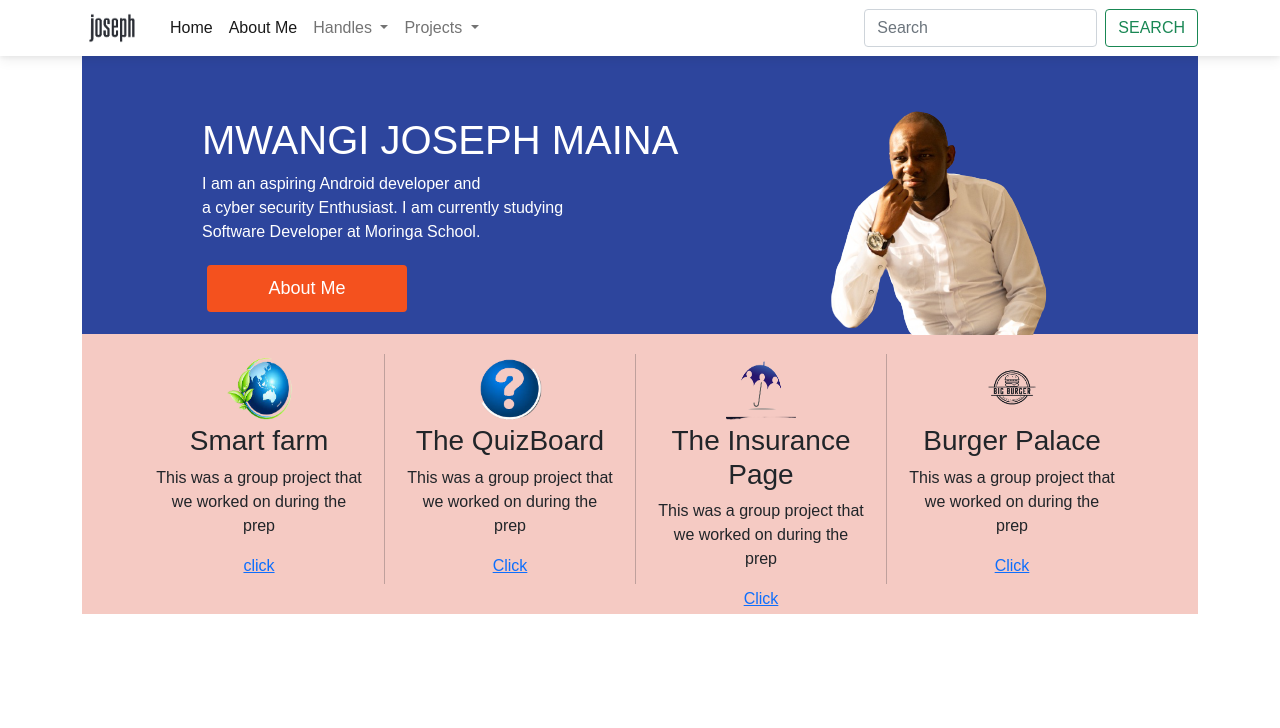
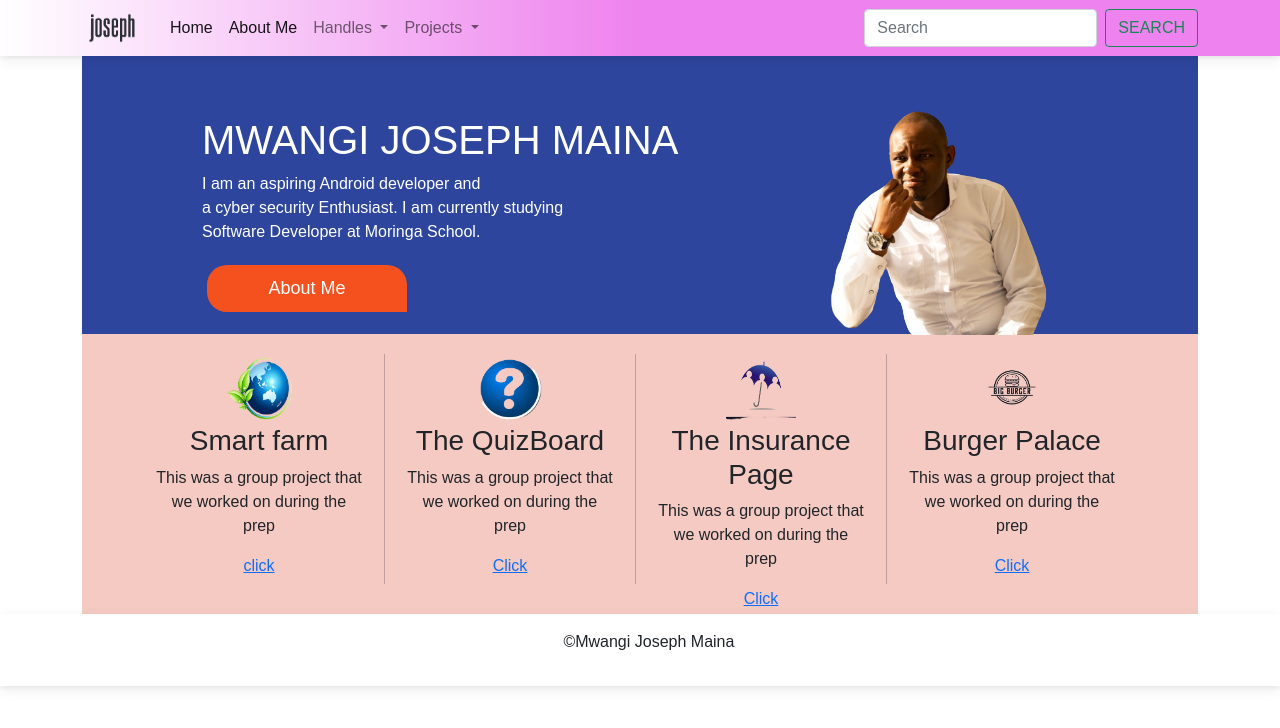
Before and after one commit to JMDev2/My-Portfolio, a plain HTML site: page index.html in a window 1280 px wide. Drawn offline with nearby package versions, Linux system fonts and the light colour scheme.

Commit message:
ft: This will add the footer

```diff
--- a/index.css
+++ b/index.css
@@ -19,6 +19,10 @@
     bottom: -40px;
     font-family: sans-serif;
 
+
+}
+.myText h1 a:hover{
+  color: aqua;
 }
 .myImage{
     margin-top: 50px;
@@ -27,6 +31,7 @@
 
 
 }
+
 
 
 .button {
@@ -42,6 +47,7 @@
     cursor: pointer;
     margin: 5px;
     gap: 20px;
+    border-radius: 20px 20px 0 20px;
   }
 
   .button span {
@@ -108,3 +114,9 @@
     position: relative;
     top: 20px;
   }
+  #maina ul li{
+    color: #f5cac3;
+  }
+  nav{
+    background-image: linear-gradient(to right, white, violet 50%)
+  }
--- a/index.html
+++ b/index.html
@@ -154,5 +154,10 @@ rel="stylesheet"
   </div>
    </div>
 
+   <div class="navbar navbar-inverse navbar-fixed-bottom">
+          <div class="container">
+            <p class="navbar-text">©Mwangi Joseph Maina</p>
+          </div>
+        </div>
 </body>
 </html>
```
